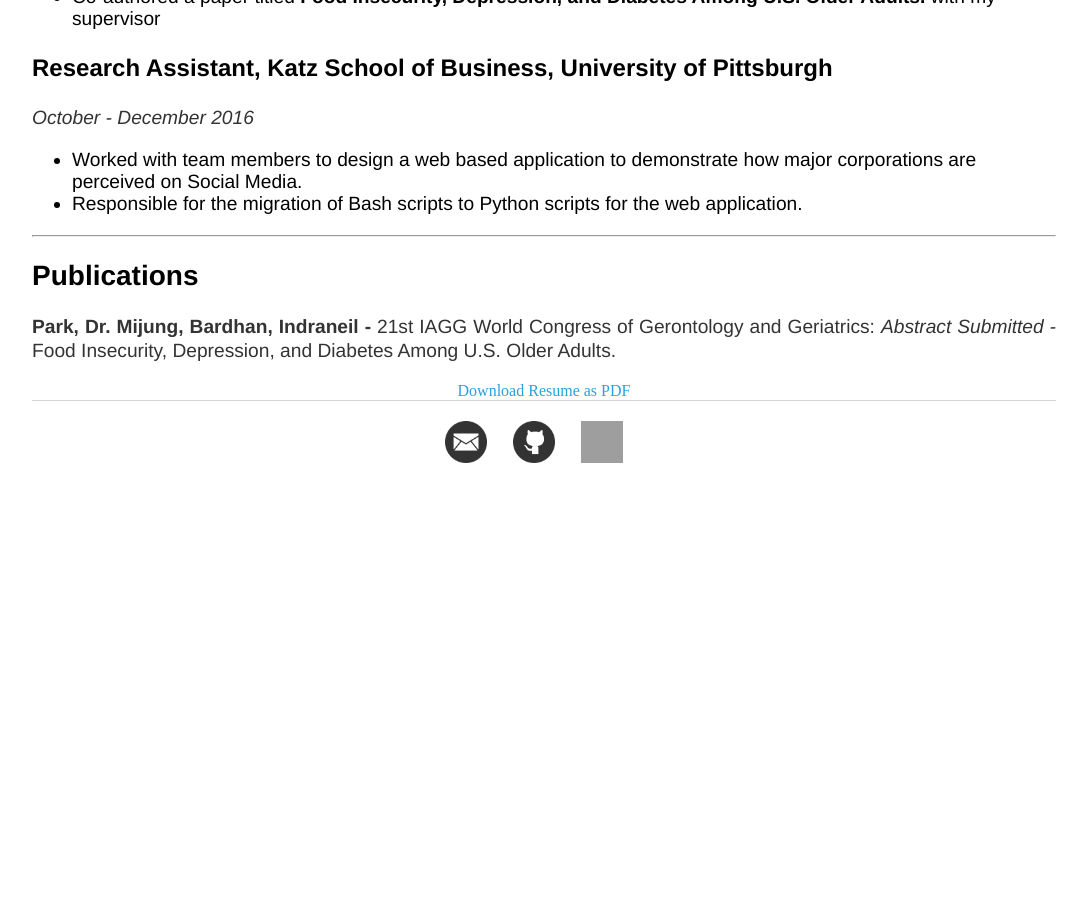
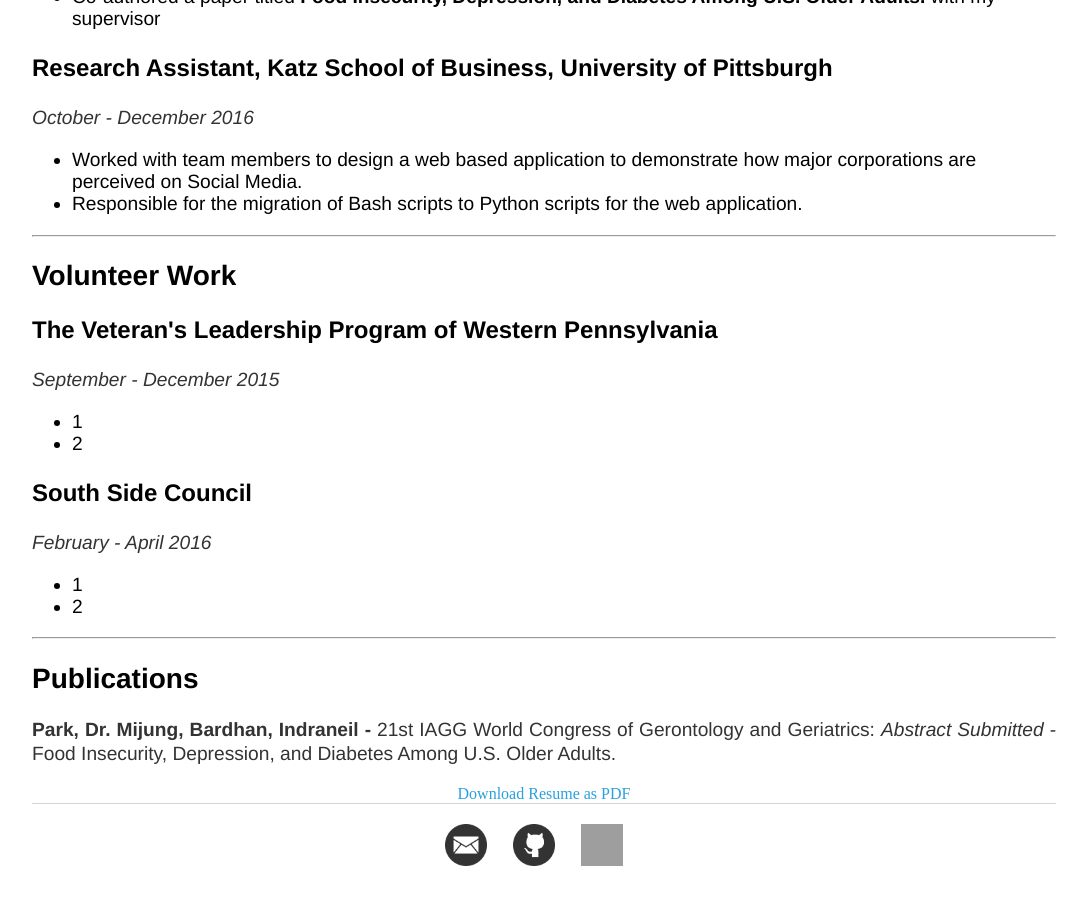
Before and after one commit to NeilBardhan/neilbardhan.github.io, a Jekyll site: the page built from resume/index.html, in a window 1280 px wide and 900 px high, scrolled down 1702 px. Shown: the whole window, without its empty margins (96-1183 px from the left). Built offline with Jekyll 4.4.1, drawn with Linux system fonts in a browser that asks for light colours; before the commit the page ends 2230 px from its top, so only the background shows below that; grey boxes are pictures that could not be loaded.

Commit message:
Update index.html

```diff
--- a/resume/index.html
+++ b/resume/index.html
@@ -72,10 +72,29 @@
 				<li>Responsible for the migration of Bash scripts to Python scripts for the web application.</li>
 			</ul>
 		<hr>
+
+		<h2>Volunteer Work</h2>
+
+		<h3>The Veteran's Leadership Program of Western Pennsylvania</h3>
+		<p><em>September - December 2015</em></p>
+			<ul>
+				<li>1</li>
+				<li>2</li>
+			</ul>
+
+		<h3>South Side Council</h3>
+		<p><em>February - April 2016</em></p>
+			<ul>
+				<li>1</li>
+				<li>2</li>
+			</ul>
+
+		<hr>
 		<h2>Publications</h2>
 
 		<p><strong>Park, Dr. Mijung, Bardhan, Indraneil - </strong>21st IAGG World Congress of Gerontology and Geriatrics: <em>Abstract Submitted - </em> Food Insecurity, Depression, and Diabetes Among U.S. Older Adults.
 		</p>
+
 		<center>
 		<a target="_blank" href="https://drive.google.com/open?id=0B3kdzZoPel7qWnl1c1JLRXV3c0U" class="download">Download Resume as PDF </a>
 		</center>
```
